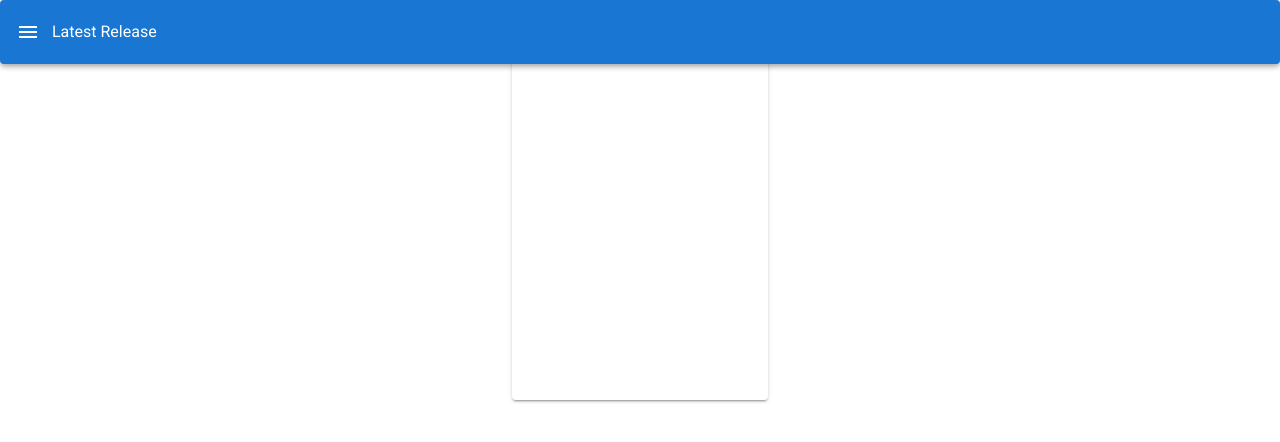
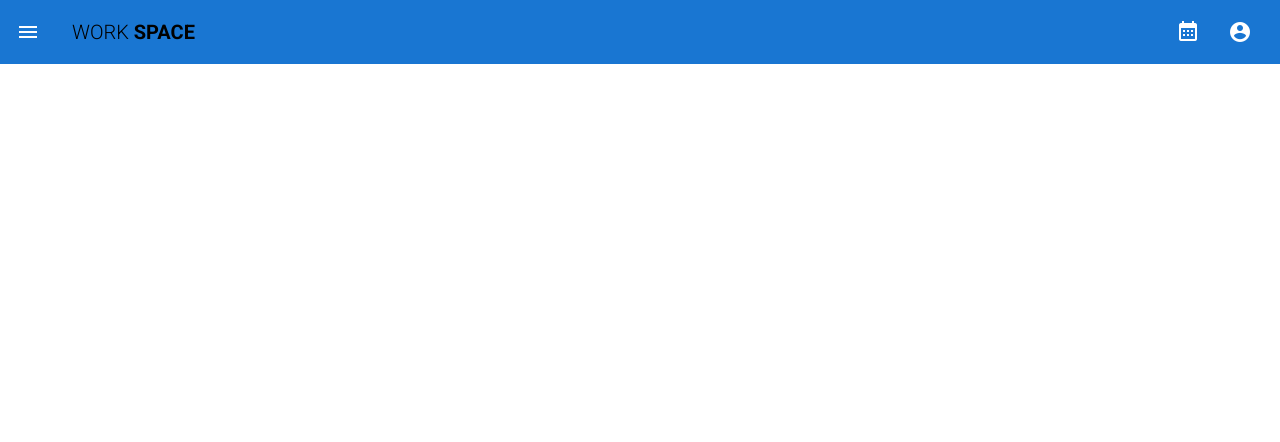
Before and after one commit to JEONSEUNGREE/project_1, a Vue app in the folder frontend/: page / in a window 1280 px wide. Shown: the top 442 px of the page. Built offline with nearby package versions, Linux system fonts and the light colour scheme.

Commit message:
login bar

```diff
--- a/frontend/package.json
+++ b/frontend/package.json
@@ -17,6 +17,7 @@
     "vuex": "^3.4.0"
   },
   "devDependencies": {
+    "@mdi/font": "^5.9.55",
     "@vue/cli-plugin-babel": "~4.5.0",
     "@vue/cli-plugin-eslint": "~4.5.0",
     "@vue/cli-plugin-router": "~4.5.0",
@@ -26,6 +27,7 @@
     "eslint": "^6.7.2",
     "eslint-plugin-vue": "^6.2.2",
     "eslint-plugin-vuetify": "^1.0.1",
+    "material-design-icons-iconfont": "^6.1.0",
     "sass": "~1.32.0",
     "sass-loader": "^10.0.0",
     "vue-cli-plugin-vuetify": "~2.4.2",
--- a/frontend/src/components/layouts/default/AppBar.vue
+++ b/frontend/src/components/layouts/default/AppBar.vue
@@ -1,23 +1,45 @@
 <template>
-  <v-card
-    height="400"
-    width="256"
-    class="mx-auto"
+  <v-app-bar
+    app
+    color="primary"
+    dark
+    flat
   >
-    <v-app-bar
+    <v-app-bar-nav-icon
       app
-      color="primary"
-      dark
+      @click="drawer = !drawer"
+    />
+    <v-toolbar-title
+      class="text-uppercase black--text"
     >
-      <v-app-bar-nav-icon @click="drawer = !drawer" />
-      <span class="mr-2">Latest Release</span>
-    </v-app-bar>
-  </v-card>
+      <span
+        class="font-weight-light"
+      >Work
+      </span>
+      <span class="font-weight-bold">
+        Space
+      </span>
+    </v-toolbar-title>
+    <v-spacer />
+    <v-btn
+      icon
+      color="white"
+      class="ml-1"
+    >
+      <v-icon>mdi-calendar-month</v-icon>
+    </v-btn>
+    <identity app />
+  </v-app-bar>
 </template>
 
 <script>
+import Identity from './Identity/Identity.vue'
+
 export default {
   name: "AppBar",
+  components: {
+    Identity
+  },
   computed: {
     drawer: {
       get () {
--- /dev/null
+++ b/frontend/src/components/layouts/default/Identity/Identity.vue
@@ -0,0 +1,35 @@
+<template>
+  <div class="text-center">
+    <v-menu
+      :close-on-content-click="false"
+      :nudge-width="200"
+      offset-y
+    >
+      <template v-slot:activator="{ on, attrs }">
+        <v-btn
+          icon
+          color="white"
+          class="ml-1"
+          v-bind="attrs"
+          v-on="on"
+        >
+          <v-icon>mdi-account-circle</v-icon>
+        </v-btn>
+      </template>
+      <user-information />
+    </v-menu>
+  </div>
+</template>
+
+<script>
+import UserInformation from './UserInfor.vue'
+export default {
+  components: {
+    UserInformation
+  },
+}
+</script>
+
+<style>
+
+</style>
--- /dev/null
+++ b/frontend/src/components/layouts/default/Identity/UserInfor.vue
@@ -0,0 +1,52 @@
+<template>
+  <v-card>
+    <v-list>
+      <v-list-item>
+        <v-list-item-avatar>
+          <img
+            src="https://cdn.vuetifyjs.com/images/john.jpg"
+            alt="user"
+          >
+        </v-list-item-avatar>
+
+        <v-list-item-content>
+          <v-list-item-title>User</v-list-item-title>
+          <v-list-item-subtitle>User Information</v-list-item-subtitle>
+        </v-list-item-content>
+      </v-list-item>
+    </v-list>
+
+    <v-divider />
+
+    <v-list>
+      <v-list>
+        <v-list-item
+          v-for="(item, index) in infor"
+          :key="index"
+          link
+        >
+          <v-list-item-title class="text-subtitle-1">{{ item.title }}</v-list-item-title>
+        </v-list-item>
+      </v-list>
+    </v-list>
+  </v-card>
+</template>
+
+<script>
+import { mapState } from 'vuex'
+export default {
+  name: "UserInformation",
+
+  computed: {
+    ...mapState('userInfor', {
+      infor: 'infor'
+    })
+
+  },
+
+}
+</script>
+
+<style>
+
+</style>
--- a/frontend/src/components/layouts/default/Index.vue
+++ b/frontend/src/components/layouts/default/Index.vue
@@ -18,7 +18,7 @@ export default {
   components: {
     AppBar,
     NavDrawer,
-    DefaultView
+    DefaultView,
   },
   data: () => ({
   }),
--- a/frontend/src/store/index.js
+++ b/frontend/src/store/index.js
@@ -1,6 +1,7 @@
 import Vue from 'vue'
 import Vuex from 'vuex'
 import modules from './modules'
+
 
 Vue.use(Vuex)
 
--- a/frontend/src/store/modules/drawer.js
+++ b/frontend/src/store/modules/drawer.js
@@ -1,11 +1,17 @@
 const state = {
+  namespaced: true,
   drawer: false,
   items: [
     { title: 'Home', icon: 'mdi-view-dashboard', to: '/'},
     { title: 'T&A', icon: 'mdi-image', items:[
-      { title: 'Home', icon: 'mdi-view-dashboard', to: '/header'},
-      { title: 'Home', icon: 'mdi-view-dashboard', to: '/header'},
+      { title: 'Schedule', icon: 'mdi-view-dashboard', to: '/header'},
+      { title: 'Commuting Record', icon: 'mdi-view-dashboard', to: '/header'},
     ]},
+    { title: 'Organization', icon: 'mdi-view-dashboard', items:[
+      { title: 'Organization Chart', icon: 'mdi-view-dashboard', to: '/orga'},
+      { title: 'Employee Contact List', icon: 'mdi-view-dashboard', to: '/list'}
+    ]},
+    { title: 'Board', icon: 'mdi-view-dashboard', to: '/list'}
   ]
 
 }
--- a/frontend/src/store/modules/index.js
+++ b/frontend/src/store/modules/index.js
@@ -1,5 +1,7 @@
-import drawer from './drawer.js'
+import drawer from './drawer'
+import userInfor from './userInfor'
 
 export default {
-  drawer
+  drawer,
+  userInfor
 }
--- /dev/null
+++ b/frontend/src/store/modules/userInfor.js
@@ -0,0 +1,25 @@
+const state = {
+  infor: [
+    { title: 'Modify' },
+    { title: 'Log out' },
+  ],
+}
+
+const getters = {
+
+}
+const mutations  = {
+
+
+}
+const actions = {
+
+}
+
+export default {
+  namespaced: true,
+  state,
+  getters,
+  mutations,
+  actions
+}
```
Also changed, not shown: 1 other file (tests, documents, lock files or other folders).
